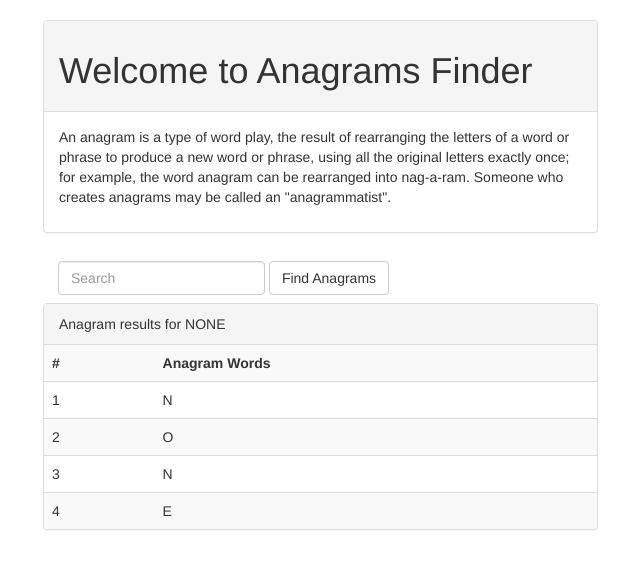
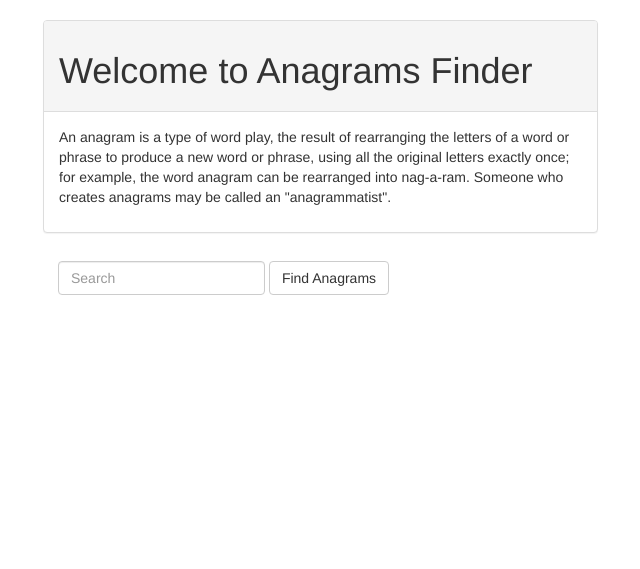
Before and after one commit to golden-eagle-it-technologies/anagrams, a Django app: page / in a window 1280 px wide. Shown: the top 569 px of the page, without its empty margins (27-667 px from the left). Run offline with Django 3.2, Linux system fonts and the light colour scheme; some libraries are stand-ins or nearby versions.

Commit message:
or changed to and ooops :))

```diff
--- a/apps/anagrams/templates/anagrams.html
+++ b/apps/anagrams/templates/anagrams.html
@@ -69,7 +69,7 @@
 {% if word == "" %}
 	<div class="alert">You have to try a word to find an anagrams!</div>
 {% endif %}
-{% if word != "NONE" or word != "" %}
+{% if word != "NONE" and word != "" %}
 <div class=row>
 <div class="col-md-6">
 <div class="panel panel-default">
```
